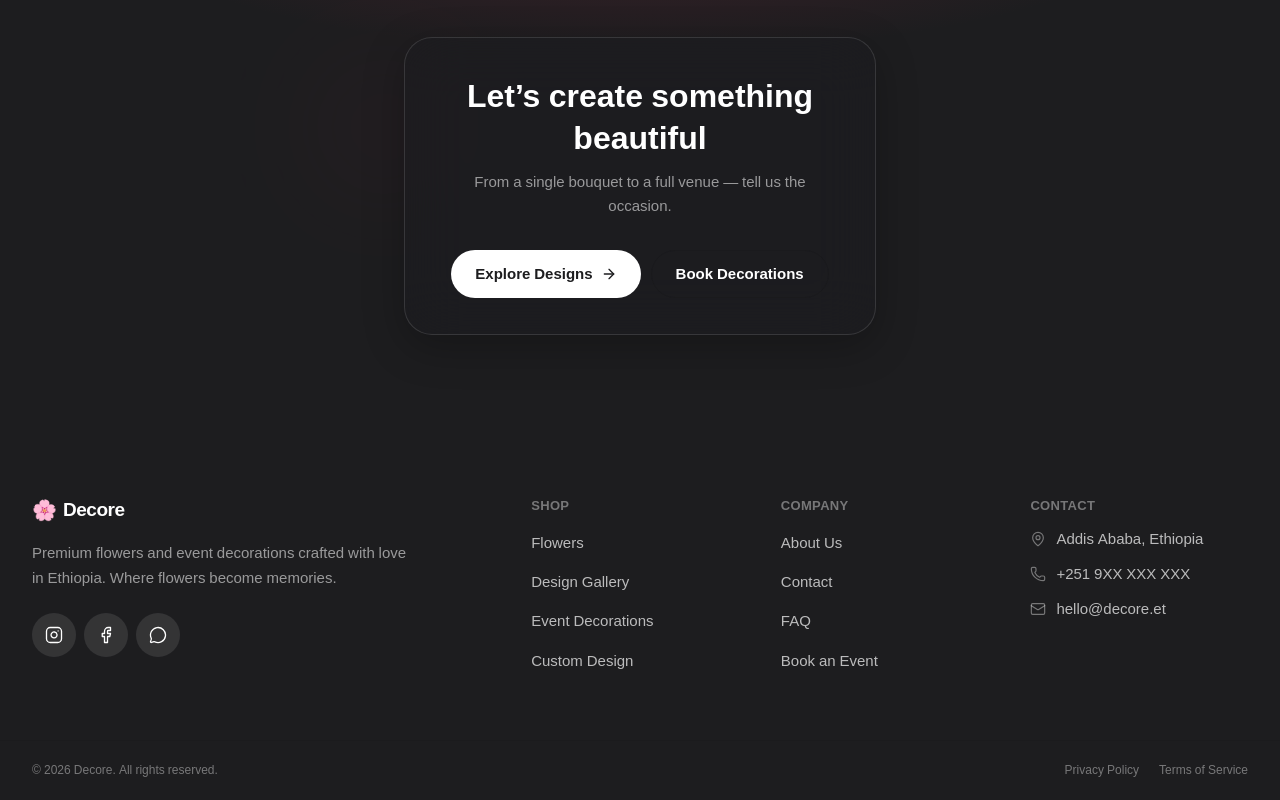
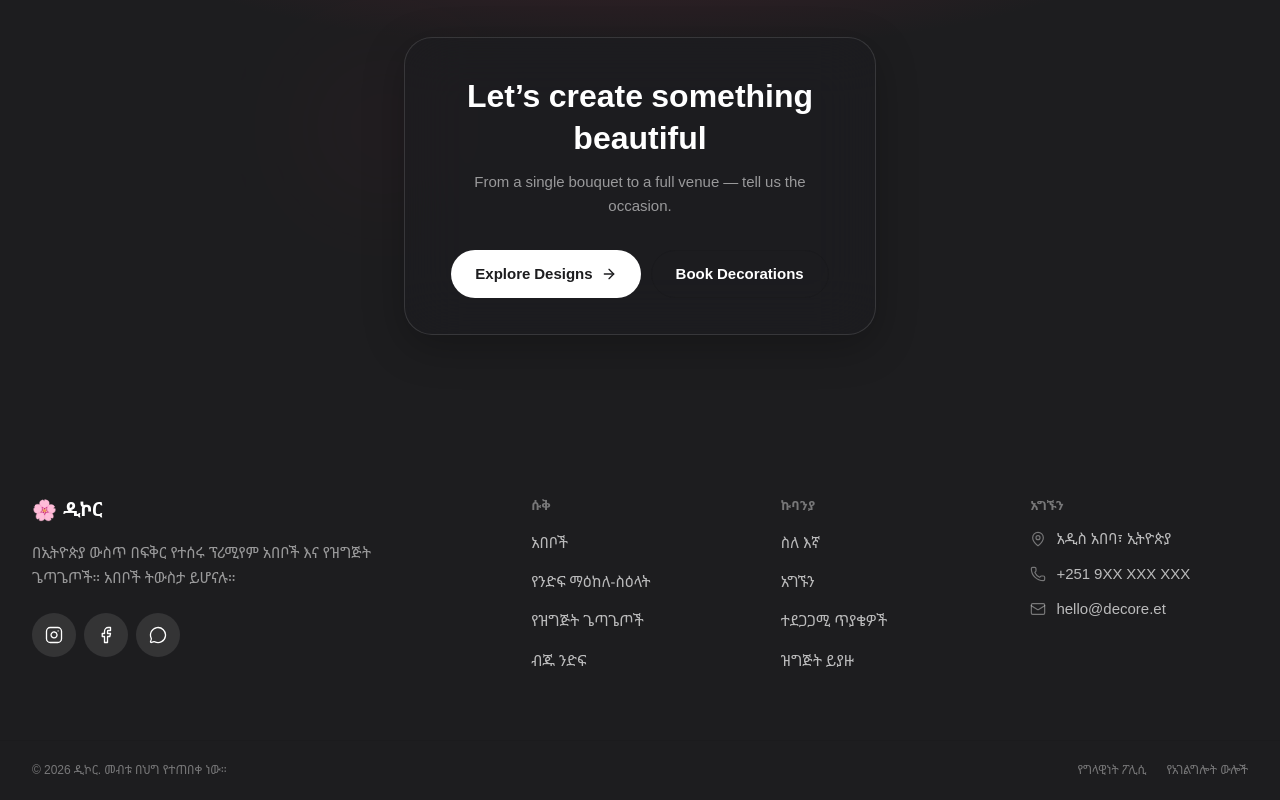
Before and after one commit to Menelik2/Decore, a Next.js app: page / in a window 1280 px wide. Shown: the part 2948-3748 px from the top of the page. Built offline with nearby package versions, Linux system fonts and the light colour scheme.

Commit message:
Update Footer with Amharic translations

```diff
--- a/src/components/layout/footer.tsx
+++ b/src/components/layout/footer.tsx
@@ -3,31 +3,33 @@
 import Link from "next/link"
 import { usePathname } from "next/navigation"
 import { Instagram, Facebook, Phone, Mail, MapPin, MessageCircle } from "lucide-react"
-
-const footerLinks = {
-  shop: [
-    { href: "/flowers", label: "Flowers" },
-    { href: "/designs", label: "Design Gallery" },
-    { href: "/decorations", label: "Event Decorations" },
-    { href: "/custom-design", label: "Custom Design" },
-  ],
-  company: [
-    { href: "/about", label: "About Us" },
-    { href: "/contact", label: "Contact" },
-    { href: "/faq", label: "FAQ" },
-    { href: "/booking", label: "Book an Event" },
-  ],
-  account: [
-    { href: "/account", label: "My Account" },
-    { href: "/orders", label: "Order History" },
-    { href: "/favorites", label: "Wishlist" },
-    { href: "/cart", label: "Cart" },
-  ],
-}
+import { useTranslations } from "@/lib/i18n/locale-context"
 
 export function Footer() {
+  const t = useTranslations()
   const pathname = usePathname()
   if (pathname?.startsWith("/admin")) return null
+
+  const footerLinks = {
+    shop: [
+      { href: "/flowers", label: t("Footer.flowers") },
+      { href: "/designs", label: t("Footer.designGallery") },
+      { href: "/decorations", label: t("Footer.eventDecorations") },
+      { href: "/custom-design", label: t("Footer.customDesign") },
+    ],
+    company: [
+      { href: "/about", label: t("Footer.aboutUs") },
+      { href: "/contact", label: t("Footer.contact") },
+      { href: "/faq", label: t("Footer.faq") },
+      { href: "/booking", label: t("Footer.bookAnEvent") },
+    ],
+    account: [
+      { href: "/account", label: t("Footer.myAccount") },
+      { href: "/orders", label: t("Footer.orderHistory") },
+      { href: "/favorites", label: t("Footer.wishlist") },
+      { href: "/cart", label: t("Footer.cart") },
+    ],
+  }
 
   return (
     <footer className="bg-[#1d1d1f] text-white pb-[env(safe-area-inset-bottom)]">
@@ -37,12 +39,11 @@ export function Footer() {
             <Link href="/" className="inline-flex items-center gap-1.5 mb-4 pressable">
               <span className="text-xl">🌸</span>
               <span className="text-[19px] font-semibold tracking-tight">
-                Decore
+                ዲኮር
               </span>
             </Link>
             <p className="text-white/55 text-[15px] leading-relaxed max-w-sm mb-6">
-              Premium flowers and event decorations crafted with love in Ethiopia.
-              Where flowers become memories.
+              {t("Footer.tagline")}
             </p>
             <div className="flex items-center gap-2">
               {[
@@ -66,7 +67,7 @@ export function Footer() {
 
           <div>
             <h4 className="text-[13px] font-semibold text-white/40 uppercase tracking-wide mb-3">
-              Shop
+              {t("Footer.shop")}
             </h4>
             <ul className="space-y-2">
               {footerLinks.shop.map((link) => (
@@ -84,7 +85,7 @@ export function Footer() {
 
           <div>
             <h4 className="text-[13px] font-semibold text-white/40 uppercase tracking-wide mb-3">
-              Company
+              {t("Footer.company")}
             </h4>
             <ul className="space-y-2">
               {footerLinks.company.map((link) => (
@@ -102,12 +103,12 @@ export function Footer() {
 
           <div>
             <h4 className="text-[13px] font-semibold text-white/40 uppercase tracking-wide mb-3">
-              Contact
+              {t("Footer.contactTitle")}
             </h4>
             <ul className="space-y-3">
               <li className="flex items-start gap-2.5 text-[15px] text-white/70">
                 <MapPin className="h-4 w-4 mt-1 shrink-0 text-white/40" strokeWidth={1.75} />
-                <span>Addis Ababa, Ethiopia</span>
+                <span>{t("Footer.location")}</span>
               </li>
               <li className="flex items-center gap-2.5 text-[15px] text-white/70">
                 <Phone className="h-4 w-4 shrink-0 text-white/40" strokeWidth={1.75} />
@@ -129,14 +130,14 @@ export function Footer() {
       <div className="border-t border-white/10">
         <div className="mx-auto max-w-7xl px-5 sm:px-6 lg:px-8 py-5 flex flex-col sm:flex-row items-center justify-between gap-3">
           <p className="text-[12px] text-white/40">
-            © {new Date().getFullYear()} Decore. All rights reserved.
+            © {new Date().getFullYear()} ዲኮር. {t("Footer.rights")}
           </p>
           <div className="flex items-center gap-5 text-[12px] text-white/40">
             <Link href="/privacy" className="hover:text-white/70 transition-colors">
-              Privacy Policy
+              {t("Footer.privacy")}
             </Link>
             <Link href="/terms" className="hover:text-white/70 transition-colors">
-              Terms of Service
+              {t("Footer.terms")}
             </Link>
           </div>
         </div>
```
